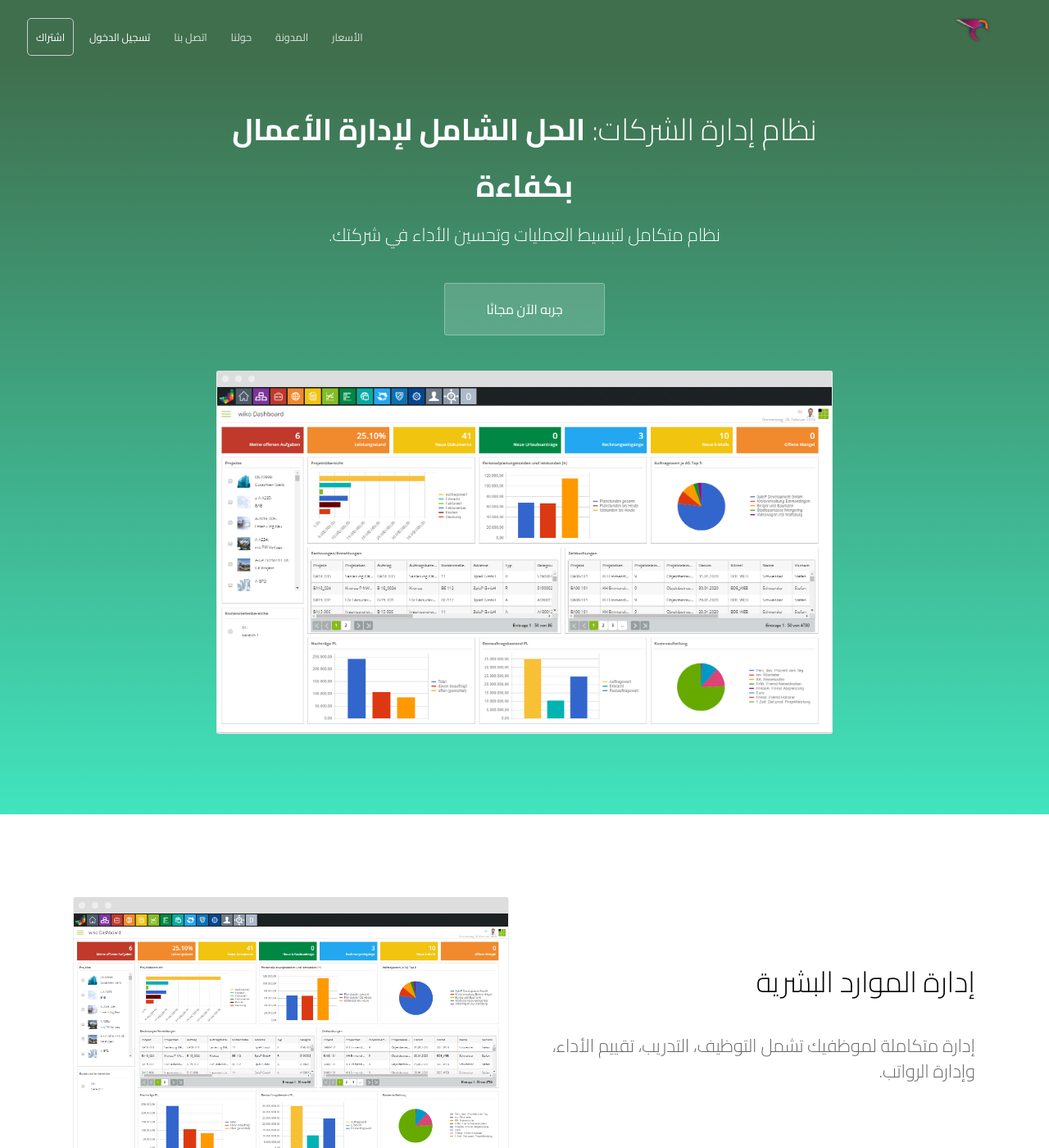
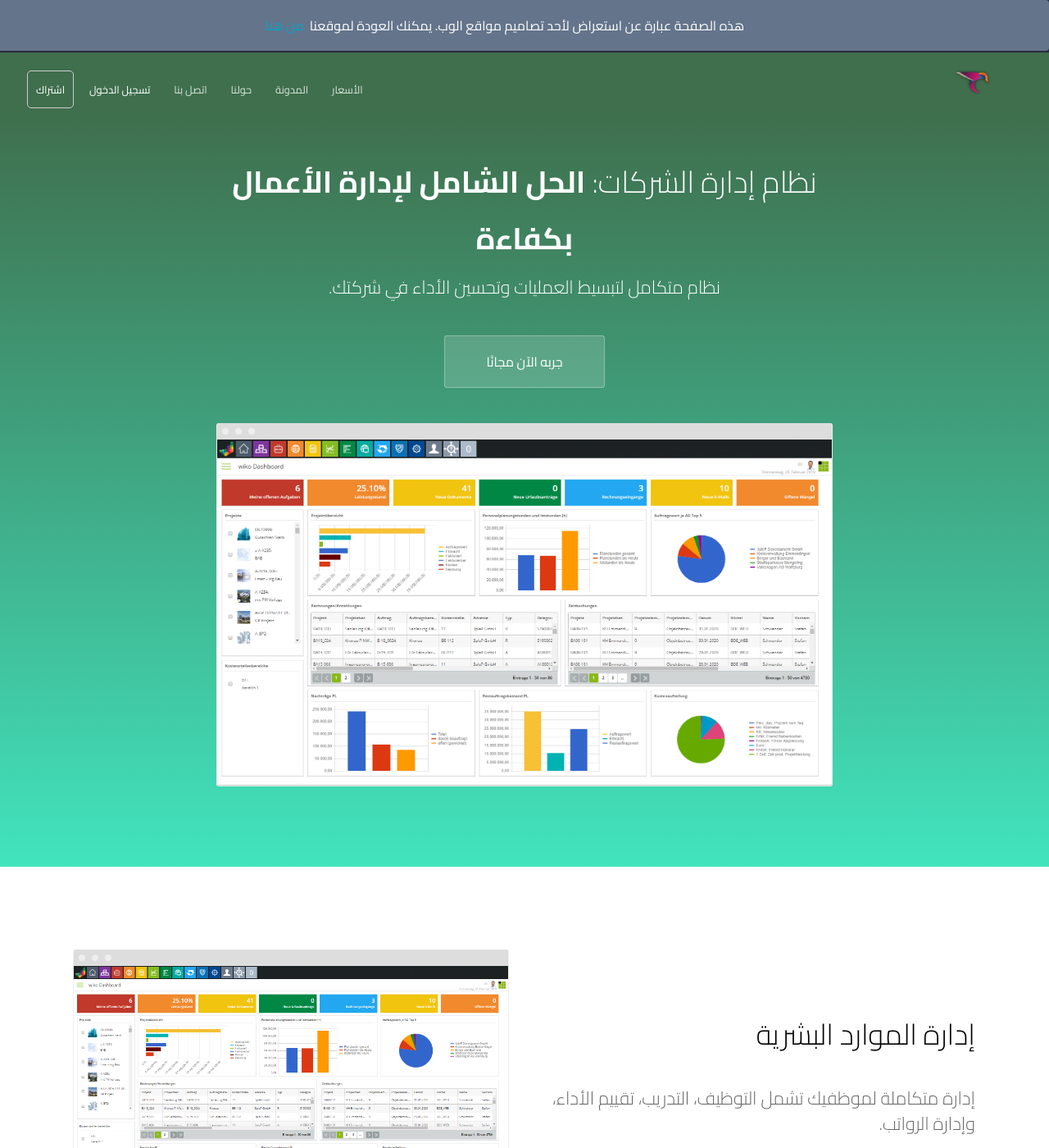
Before and after one commit to rawajit/app-landing-page, a Jekyll site: the page built from index.html, in a window 1280 px wide and 1400 px high. Shown: the whole window at 82% size. Built offline with Jekyll 4.4.1, drawn with Linux system fonts in a browser that asks for light colours.

Commit message:
Add alert

```diff
--- a/_layouts/default.html
+++ b/_layouts/default.html
@@ -21,7 +21,17 @@
 		{% endif %}
 	</head>
 	<body>
-		<header>
+<div class="text-white px-6 py-4 border-0 rounded flex fixed w-full z-200 scroll top-0 bg-blueGray-500">
+
+  <span class="align-middle m-auto flex center rtl">
+   هذه الصفحة عبارة عن استعراض لأحد تصاميم مواقع الوب. يمكنك العودة لموقعنا &nbsp
+ <a href="https://rawajit.com/%D8%AA%D8%B5%D9%85%D9%8A%D9%85-%D9%88%D8%A8%D8%B1%D9%85%D8%AC%D8%A9-%D9%85%D9%88%D8%A7%D9%82%D8%B9-%D8%A7%D9%84%D9%88%D8%A8/">
+ من هنا
+  </a>
+</span>
+
+</div>
+		<header class="mt-4">
 			<div class="container">
 				<div class="company-name"><a href="{{ site.baseurl }}/"><img src="{{ site.baseurl }}/images/logo.png" alt="Hydra Logo" width="95" height="33" /></a></div>
 				{% include navigation.html %}
--- a/_sass/elements.scss
+++ b/_sass/elements.scss
@@ -14,7 +14,71 @@ body {
 	font-family: Cairo, "San Francisco", "Helvetica Neue", "Helvetica", "Arial";
     direction: rtl;
 }
-
+.text-white {
+  color: #ffffff;
+}
+.px-6 {
+  padding-left: 1.5rem;
+  padding-right: 1.5rem;
+}
+.py-4 {
+  padding-top: 1rem;
+  padding-bottom: 1rem;
+}
+.border-0 {
+  border: 0;
+}
+.rounded {
+  border-radius: 0.25rem;
+}
+.fixed {
+  position: fixed;
+}
+.top-0 {
+  top: 0;
+}
+.flex {
+  display: flex;
+}
+.center {
+  align-items: center;
+  justify-content: center;
+}
+.rtl {
+  direction: rtl;
+}
+.bg-blueGray-500 {
+  background-color: #64748b; /* Tailwind v2.2 background color for blueGray-500 */
+}
+.text-xl {
+  font-size: 1.25rem;
+  line-height: 1.75rem;
+}
+.inline-block {
+  display: inline-block;
+}
+.mr-5 {
+  margin-right: 1.25rem;
+}
+.align-middle {
+  vertical-align: middle;
+}
+.m-auto {
+  margin-right: auto;
+  margin-left: auto;
+}
+.scroll {
+  overflow: scroll;
+}
+.w-full {
+  width: 100%
+}
+.z-200 {
+  z-index: 200;
+}
+.mt-4 {
+  margin-top: 4rem;
+}
 a {
 	color: #00a4ca;
 	text-decoration: none;
```
